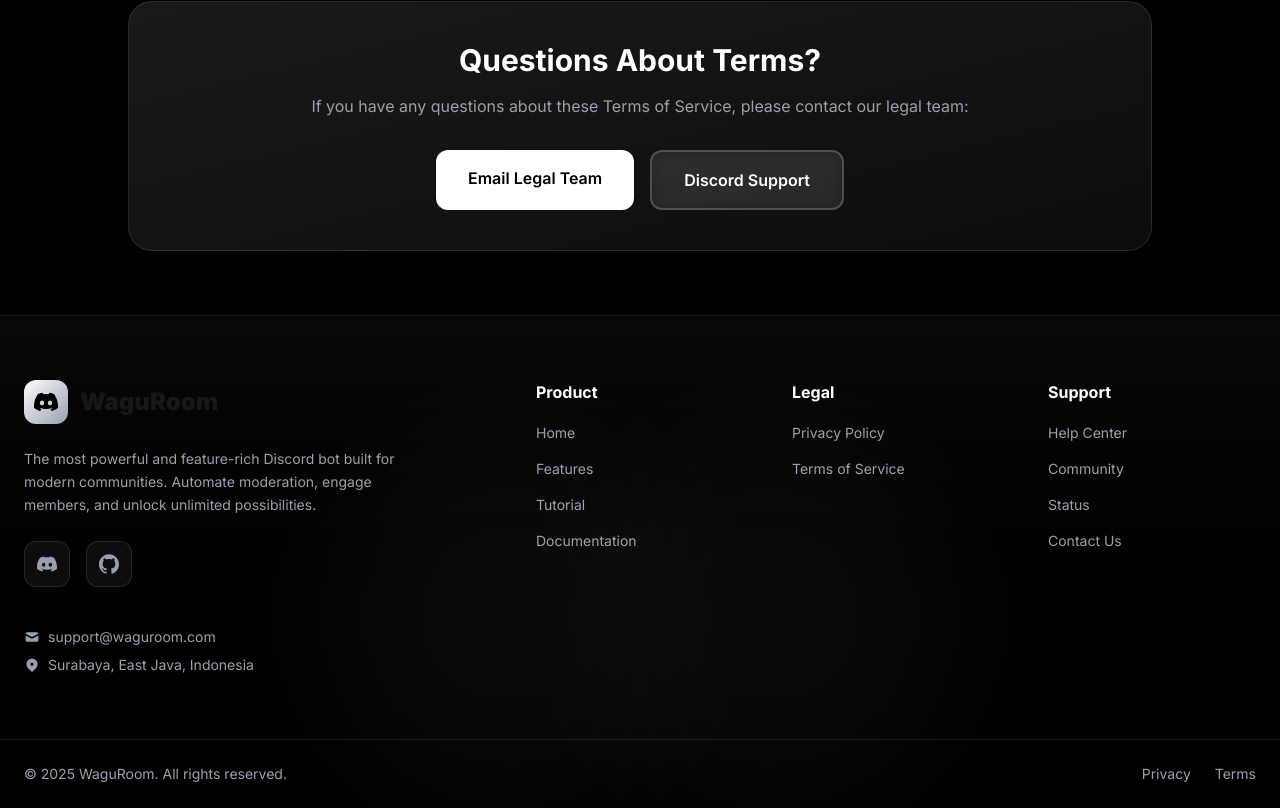
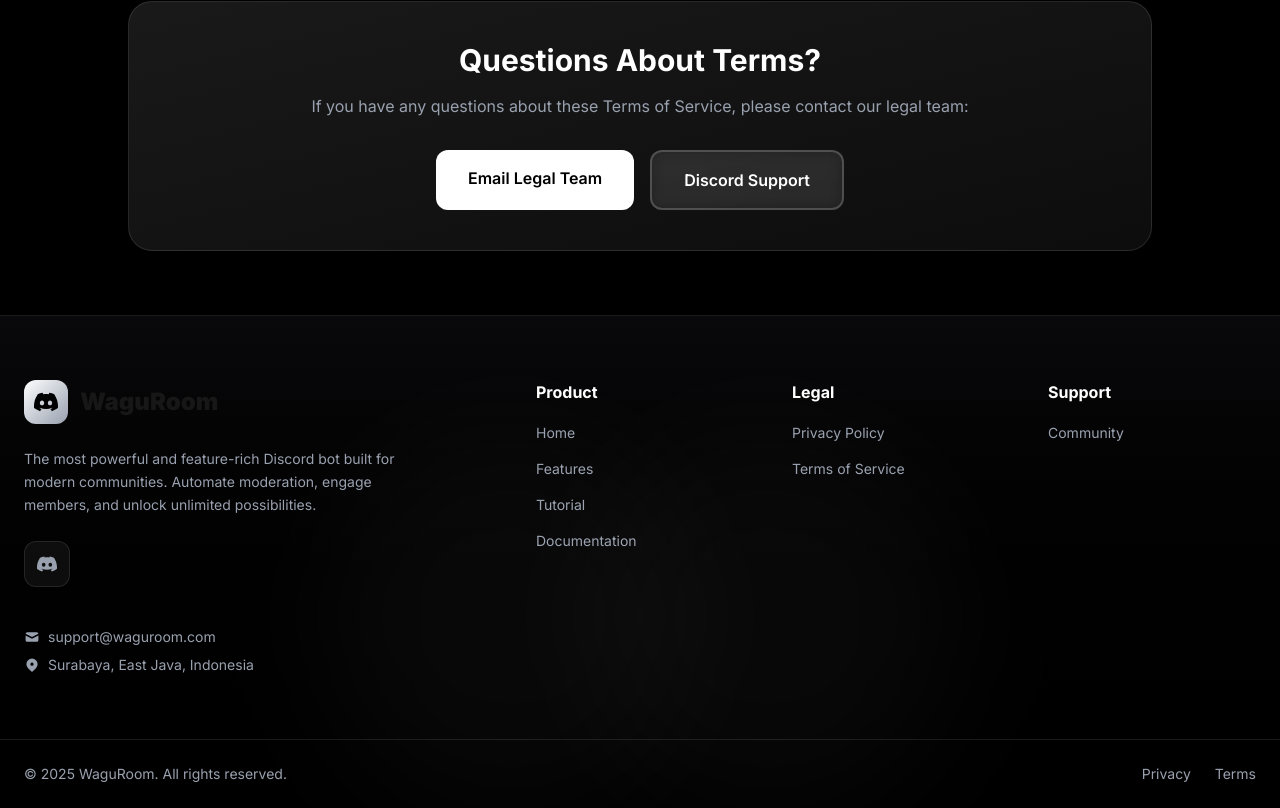
Before and after one commit to Kh1ev/WaguWebsite, a Next.js app: page /pages/ToS in a window 1280 px wide. Shown: the part 4870-5678 px from the top of the page. Built offline with nearby package versions, Linux system fonts and the light colour scheme.

Commit message:
second commit update button link

```diff
--- a/src/app/components/Footer.tsx
+++ b/src/app/components/Footer.tsx
@@ -21,8 +21,8 @@
       links: [
         { name: 'Home', href: '/' },
         { name: 'Features', href: '/#features' },
-        { name: 'Tutorial', href: '/tutorial' },
-        { name: 'Documentation', href: '/document' },
+        { name: 'Tutorial', href: '/pages/tutorial' },
+        { name: 'Documentation', href: '/pages/document' },
       ]
     },
     {
@@ -35,17 +35,13 @@
     {
       title: 'Support',
       links: [
-        { name: 'Help Center', href: '/help' },
-        { name: 'Community', href: 'https://discord.com' },
-        { name: 'Status', href: '/status' },
-        { name: 'Contact Us', href: '/contact' },
+        { name: 'Community', href: 'https://discord.gg/MwNE7Vfb6t ' },
       ]
     }
   ]
 
   const socialLinks = [
-    { icon: <SiDiscord className="text-xl xs:text-lg" />, href: 'https://discord.com', label: 'Discord' },
-    { icon: <SiGithub className="text-xl xs:text-lg" />, href: 'https://github.com', label: 'GitHub' },
+    { icon: <SiDiscord className="text-xl xs:text-lg" />, href: 'https://discord.gg/MwNE7Vfb6t ', label: 'Discord' },
   ]
 
   return (
--- a/src/app/components/Header.tsx
+++ b/src/app/components/Header.tsx
@@ -45,8 +45,7 @@
         isScrolled
           ? 'bg-black/95 backdrop-blur-xl border-b border-white/10 shadow-lg shadow-black/50'
           : 'bg-transparent'
-      }`}
-    >
+      }`}>
       <nav className="container mx-auto px-6 xs:px-4 py-4 xs:py-3">
         <div className="flex items-center justify-between">
           <Link href="/" className="flex items-center gap-3 xs:gap-2 group">
@@ -71,7 +70,7 @@
               </Link>
             ))}
             <a
-              href="https://discord.com"
+              href="https://discord.gg/MwNE7Vfb6t"
               target="_blank"
               rel="noopener noreferrer"
               className="group relative px-6 py-2.5 bg-white text-black rounded-xl font-semibold text-sm overflow-hidden transition-all duration-300 hover:scale-105 hover:shadow-lg hover:shadow-white/25">
@@ -114,7 +113,7 @@
                 </Link>
               ))}
               <a
-                href="https://discord.com"
+                href="https://discord.gg/MwNE7Vfb6t"
                 target="_blank"
                 rel="noopener noreferrer"
                 className="mt-4 xs:mt-2 bg-white text-black px-6 py-4 xs:py-3 rounded-xl font-semibold text-center hover:bg-gray-100 transition-all duration-300 text-base xs:text-sm animate-fade-in"
--- a/src/app/page.tsx
+++ b/src/app/page.tsx
@@ -112,7 +112,7 @@
             </p>
             <div className="flex flex-col xs:flex-col sm:flex-row gap-4 xs:gap-3 justify-center items-center pt-6">
               <a
-                href="https://discord.com"
+                href="https://discord.gg/MwNE7Vfb6t"
                 target="_blank"
                 rel="noopener noreferrer"
                 className="group relative px-8 xs:px-6 py-4 xs:py-3 bg-white text-black rounded-xl xs:rounded-lg font-semibold text-base xs:text-sm overflow-hidden transition-all duration-300 hover:scale-105 hover:shadow-2xl hover:shadow-white/20 w-full sm:w-auto">
@@ -123,7 +123,7 @@
                 </span>
               </a>
               <Link
-                href="/tutorial"
+                href="/pages/tutorial"
                 className="px-8 xs:px-6 py-4 xs:py-3 bg-white/5 backdrop-blur-sm border-2 border-white/20 rounded-xl xs:rounded-lg font-semibold text-base xs:text-sm hover:bg-white/10 transition-all duration-300 hover:scale-105 w-full sm:w-auto text-center">
                 Get Started
               </Link>
@@ -280,18 +280,17 @@
             </p>
             <div className="flex flex-col xs:flex-col sm:flex-row gap-4 xs:gap-3 justify-center">
               <a
-                href="https://discord.com"
+                href="https://discord.gg/MwNE7Vfb6t"
                 target="_blank"
                 rel="noopener noreferrer"
-                className="group px-8 xs:px-6 py-4 xs:py-3 bg-white text-black rounded-xl xs:rounded-lg font-semibold text-base xs:text-sm hover:bg-gray-100 transition-all duration-300 hover:scale-105 hover:shadow-2xl hover:shadow-white/20 w-full sm:w-auto"
-              >
+                className="group px-8 xs:px-6 py-4 xs:py-3 bg-white text-black rounded-xl xs:rounded-lg font-semibold text-base xs:text-sm hover:bg-gray-100 transition-all duration-300 hover:scale-105 hover:shadow-2xl hover:shadow-white/20 w-full sm:w-auto">
                 <span className="flex items-center justify-center gap-2">
                   <SiDiscord className="text-xl xs:text-lg" />
                   Add to Discord Now
                 </span>
               </a>
               <Link
-                href="/document"
+                href="/pages/document"
                 className="px-8 xs:px-6 py-4 xs:py-3 bg-white/5 backdrop-blur-sm border-2 border-white/20 rounded-xl xs:rounded-lg font-semibold text-base xs:text-sm hover:bg-white/10 transition-all duration-300 hover:scale-105 w-full sm:w-auto">
                 View Documentation
               </Link>
--- a/src/app/pages/document/page.tsx
+++ b/src/app/pages/document/page.tsx
@@ -579,14 +579,14 @@
             </p>
             <div className="flex flex-col xs:flex-col sm:flex-row gap-4 xs:gap-3 justify-center">
               <a
-                href="https://discord.com"
+                href="https://discord.gg/MwNE7Vfb6t"
                 target="_blank"
                 rel="noopener noreferrer"
                 className="px-8 xs:px-6 py-4 xs:py-3 bg-white text-black rounded-xl xs:rounded-lg font-semibold text-base xs:text-sm hover:bg-gray-100 transition-all duration-300 hover:scale-105 w-full sm:w-auto">
                 Join Discord Support
               </a>
               <Link
-                href="/tutorial"
+                href="/pages/tutorial"
                 className="px-8 xs:px-6 py-4 xs:py-3 bg-white/5 backdrop-blur-sm border-2 border-white/20 rounded-xl xs:rounded-lg font-semibold text-base xs:text-sm hover:bg-white/10 transition-all duration-300 hover:scale-105 w-full sm:w-auto">
                 View Tutorials
               </Link>
--- a/src/app/pages/privacyPolicy/page.tsx
+++ b/src/app/pages/privacyPolicy/page.tsx
@@ -205,7 +205,7 @@
                   Email Support
                 </a>
                 <a
-                  href="https://discord.com"
+                  href="https://discord.gg/MwNE7Vfb6t"
                   target="_blank"
                   rel="noopener noreferrer"
                   className="px-8 xs:px-6 py-4 xs:py-3 bg-white/5 backdrop-blur-sm border-2 border-white/20 rounded-xl xs:rounded-lg font-semibold text-base xs:text-sm hover:bg-white/10 transition-all duration-300 hover:scale-105 w-full sm:w-auto">
```
Also changed, not shown: src/app/pages/ToS/page.tsx (+5 -18 lines), src/app/pages/tutorial/page.tsx (+8 -26 lines).
